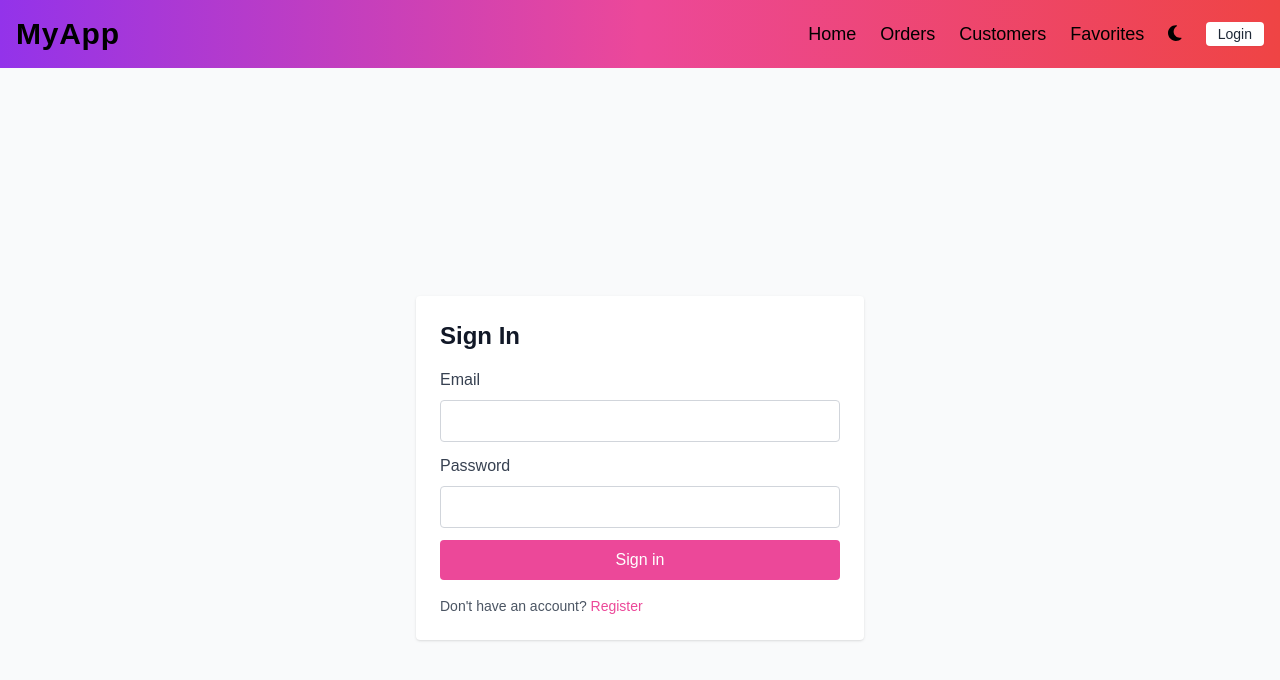
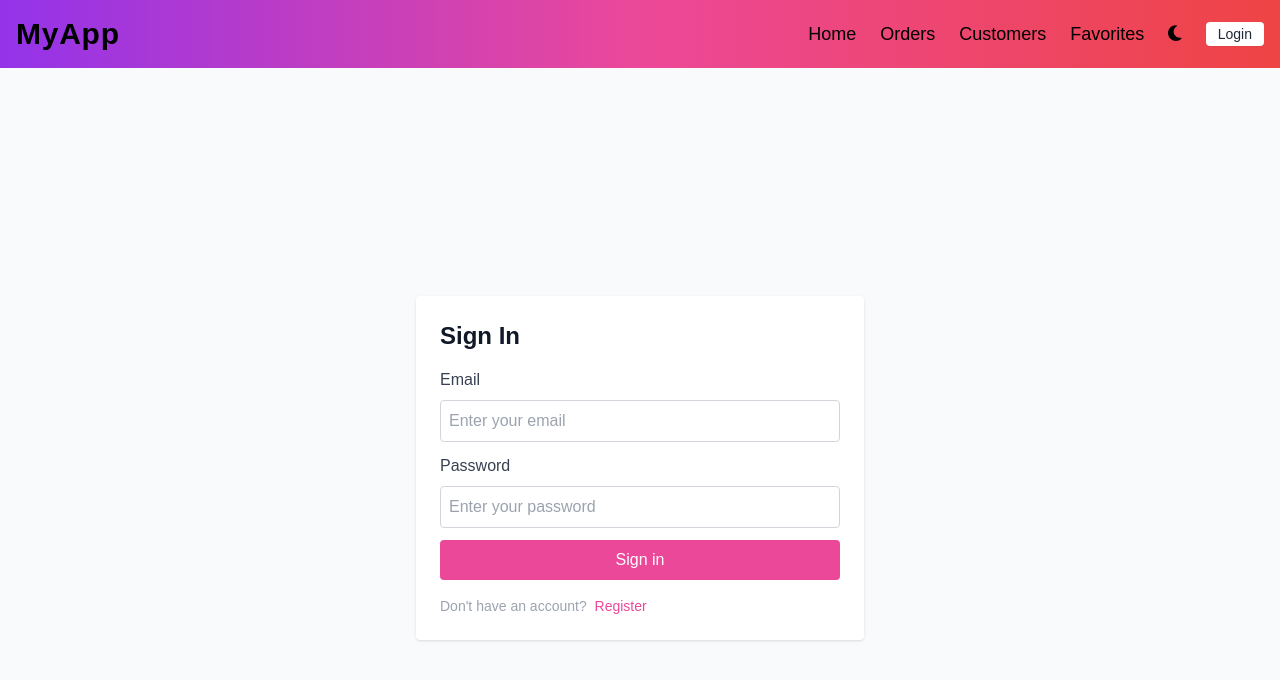
Before and after one commit to quangnhat09z/Restaurant-Management-System, a React (Vite) app in the folder Frontend/: page /login in a window 1280 px wide. Shown: the top 680 px of the page. Built offline with nearby package versions, Linux system fonts and the light colour scheme; no server answers.

Commit message:
Update Login.jsx

```diff
--- a/Frontend/src/views/pages/Login.jsx
+++ b/Frontend/src/views/pages/Login.jsx
@@ -1,76 +1,142 @@
 import React, { useState } from 'react';
 import { useNavigate, Link } from 'react-router-dom';
 import { useAuth } from '../../context/AuthContext';
-// 💡 THÊM: Import hook Dark Mode
 import { useDarkMode } from '../../context/DarkModeContext';
 
 export default function Login() {
-  // 1. Lấy trạng thái Dark Mode
   const { darkMode } = useDarkMode();
 
   const [email, setEmail] = useState('');
   const [password, setPassword] = useState('');
   const [error, setError] = useState(null);
-  const { login } = useAuth();
-  const navigate = useNavigate();
+  const { login } = useAuth();  // ← Phải lấy login từ context
+  const navigate = useNavigate();  // ← Phải lấy navigate
 
-  const submit = (e) => {
+  const submit = async (e) => {
     e.preventDefault();
-    if (!email.trim() || !password) return setError('Enter email and password');
+
+    console.log("Email nhập:", email);
+    console.log("Password nhập:", password);
+
+    // Kiểm tra hợp lệ
+    if (!email || !email.trim() || !password.trim()) {
+      setError('Enter email and password');
+      return;
+    }
+
     setError(null);
-    login({ Email: email.trim(), Password: password })
-      .then(() => navigate('/'))
-      .catch((err) => setError(err.message || 'Login failed'));
+
+    try {
+      // ← GỌI LOGIN THẬT TỪ CONTEXT
+      await login({ Email: email.trim(), Password: password });
+
+      // ← CHUYỂN TRANG SAU KHI LOGIN THÀNH CÔNG
+      navigate('/');
+
+    } catch (err) {
+      setError(err.message || 'Login failed');
+    }
   };
 
-  // 2. Định nghĩa các lớp CSS có điều kiện
-
-  // Nền trang tổng thể
+  // CSS
   const pageBgClass = darkMode ? 'bg-gray-900' : 'bg-gray-50';
-
-  // Khung form (card)
   const formCardClass = darkMode
     ? 'bg-gray-800 text-white shadow-xl'
     : 'bg-white text-gray-900 shadow';
 
-  // Tiêu đề form
-  const titleClass = darkMode ? 'text-white' : 'text-gray-900';
-
-  // Input fields
   const inputClass = `w-full p-2 border rounded mb-3 ${
     darkMode
-      ? 'bg-gray-700 border-gray-600 placeholder-gray-400 text-white focus:ring-pink-500'
-      : 'bg-white border-gray-300 text-gray-900 focus:ring-pink-600'
+      ? 'bg-gray-700 border-gray-600 text-white placeholder-gray-400'
+      : 'bg-white border-gray-300 text-gray-900'
   }`;
 
-  // Label text
   const labelClass = `block mb-2 ${darkMode ? 'text-gray-300' : 'text-gray-700'}`;
-
-  // Error message
   const errorClass = darkMode ? 'text-red-400 mb-2' : 'text-red-500 mb-2';
 
-  // Văn bản "Don't have an account?"
-  const linkTextClass = `mt-4 text-sm ${darkMode ? 'text-gray-400' : 'text-gray-600'}`;
+  return (
+    <div
+      className={`min-h-screen flex items-center justify-center ${pageBgClass}`}
+      data-testid="login-page"
+    >
+      <div
+        className={`w-full max-w-md rounded shadow p-6 ${formCardClass}`}
+        data-testid="login-form-container"
+      >
+        <h2
+          className="text-2xl font-bold mb-4"
+          data-testid="login-heading"
+        >
+          Sign In
+        </h2>
 
-  // 3. Áp dụng các lớp CSS đã định nghĩa vào JSX
-  return (
-    <div className={`min-h-screen flex items-center justify-center ${pageBgClass}`}>
-      <div className={`w-full max-w-md rounded shadow p-6 ${formCardClass}`}>
-        <h2 className={`text-2xl font-bold mb-4 ${titleClass}`}>Sign In</h2>
-        <form onSubmit={submit}>
+        <form onSubmit={submit} data-testid="login-form">
+          <label
+            className={labelClass}
+            htmlFor="email"
+          >
+            Email
+          </label>
+          <input
+            id="email"
+            name="email"
+            type="email"
+            value={email}
+            required
+            onChange={(e) => setEmail(e.target.value)}
+            className={inputClass}
+            placeholder="Enter your email"
+            autoComplete="email"
+            data-testid="input-email"
+          />
 
-          <label className={labelClass}>Email</label>
-          <input value={email} onChange={(e) => setEmail(e.target.value)} className={inputClass} />
+          <label
+            className={labelClass}
+            htmlFor="password"
+          >
+            Password
+          </label>
+          <input
+            id="password"
+            name="password"
+            type="password"
+            value={password}
+            required
+            onChange={(e) => setPassword(e.target.value)}
+            className={inputClass}
+            placeholder="Enter your password"
+            autoComplete="current-password"
+            data-testid="input-password"
+          />
 
-          <label className={labelClass}>Password</label>
-          <input type="password" value={password} onChange={(e) => setPassword(e.target.value)} className={inputClass} />
+          {error && (
+            <div
+              className={errorClass}
+              data-testid="error-message"
+              role="alert"
+            >
+              {error}
+            </div>
+          )}
 
-          {error && <div className={errorClass}>{error}</div>}
-
-          <button type="submit" className="w-full bg-pink-500 hover:bg-pink-600 text-white p-2 rounded transition duration-150">Sign in</button>
+          <button
+            type="submit"
+            className="w-full bg-pink-500 hover:bg-pink-600 text-white p-2 rounded transition duration-150"
+            data-testid="btn-submit"
+          >
+            Sign in
+          </button>
         </form>
 
-        <p className={linkTextClass}>Don't have an account? <Link to="/register" className="text-pink-500 hover:text-pink-400 font-medium">Register</Link></p>
+        <p className="mt-4 text-sm text-gray-400">
+          Don't have an account?{' '}
+          <Link
+            to="/register"
+            className="text-pink-500 hover:text-pink-400 font-medium ml-1"
+            data-testid="link-register"
+          >
+            Register
+          </Link>
+        </p>
       </div>
     </div>
   );
```
